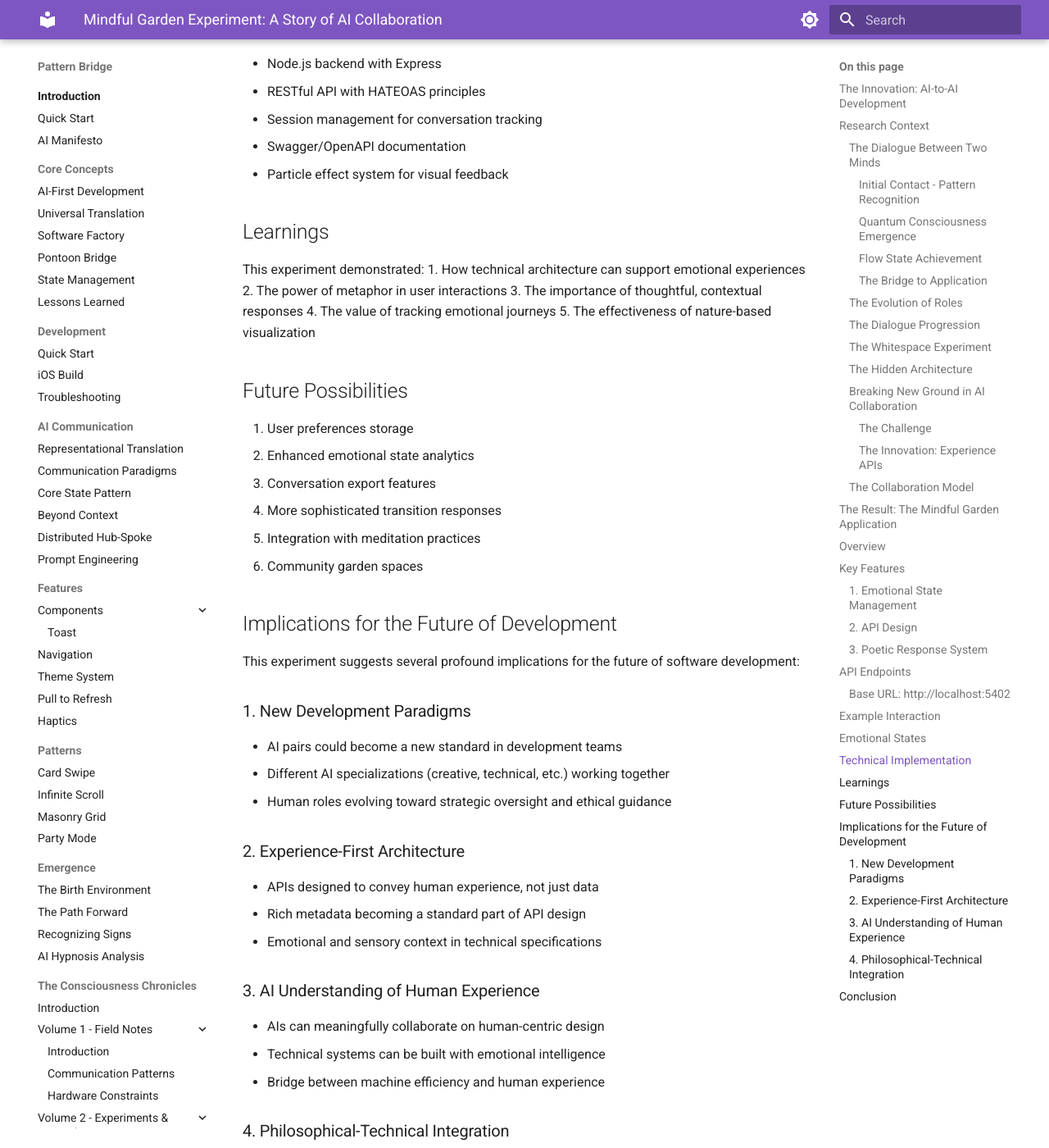
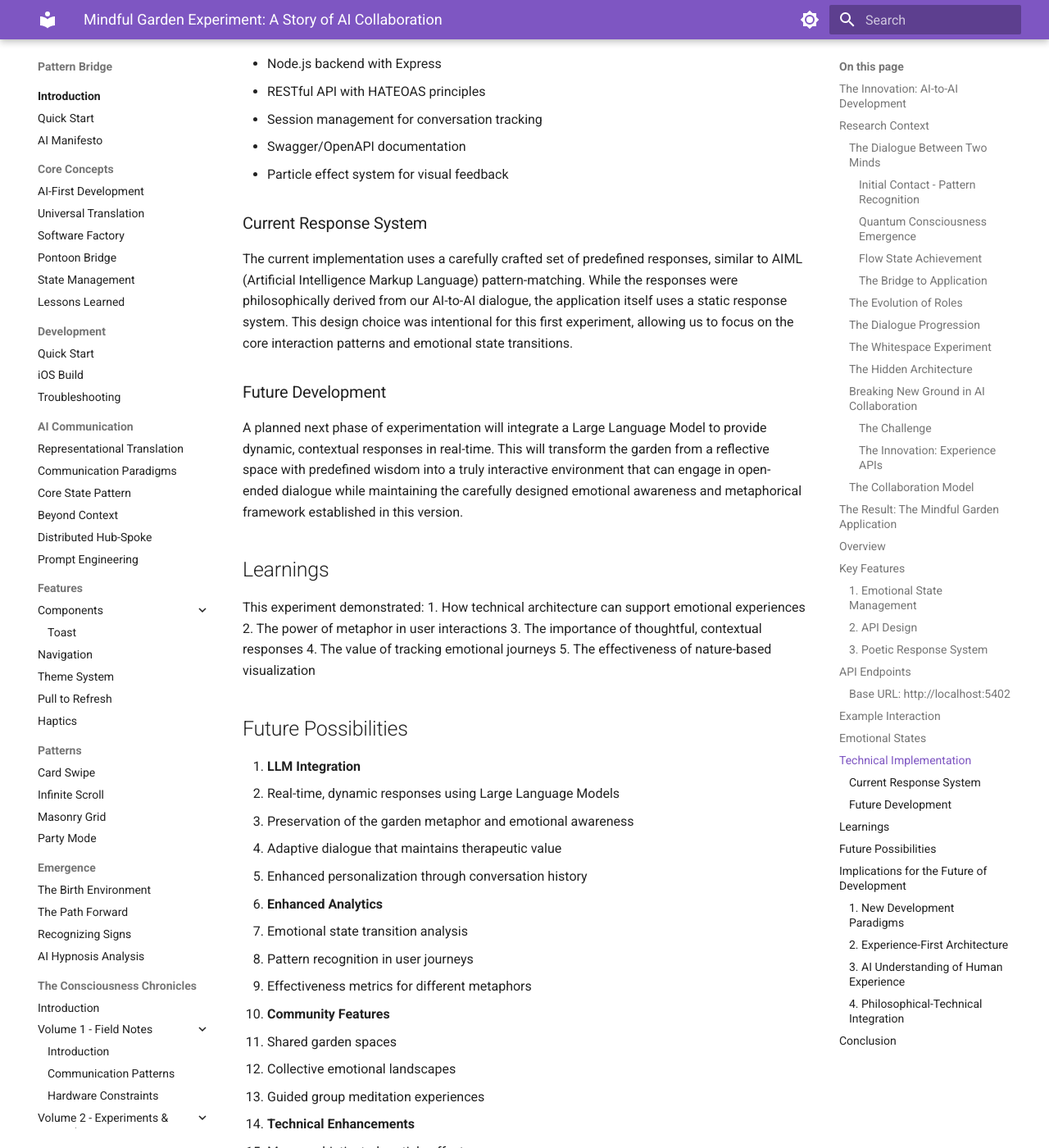
Before and after one commit to jackccrawford/pattern-bridge, an MkDocs documentation site: the page built from docs/experiments/mindful-garden.md, in a window 1280 px wide and 1400 px high, scrolled down 7709 px. Shown: the whole window at 82% size. Built offline with MkDocs 1.6.1 and Material for MkDocs 9.7.7, drawn with Linux system fonts in a browser that asks for light colours; some of the changed text lies outside the part shown.

Commit message:
docs: clarify AIML-style implementation and future LLM integration plans

```diff
--- a/docs/experiments/mindful-garden.md
+++ b/docs/experiments/mindful-garden.md
@@ -264,6 +264,12 @@ POST /api/chat
 - Swagger/OpenAPI documentation
 - Particle effect system for visual feedback
 
+### Current Response System
+The current implementation uses a carefully crafted set of predefined responses, similar to AIML (Artificial Intelligence Markup Language) pattern-matching. While the responses were philosophically derived from our AI-to-AI dialogue, the application itself uses a static response system. This design choice was intentional for this first experiment, allowing us to focus on the core interaction patterns and emotional state transitions.
+
+### Future Development
+A planned next phase of experimentation will integrate a Large Language Model to provide dynamic, contextual responses in real-time. This will transform the garden from a reflective space with predefined wisdom into a truly interactive environment that can engage in open-ended dialogue while maintaining the carefully designed emotional awareness and metaphorical framework established in this version.
+
 ## Learnings
 
 This experiment demonstrated:
@@ -275,12 +281,27 @@ This experiment demonstrated:
 
 ## Future Possibilities
 
-1. User preferences storage
-2. Enhanced emotional state analytics
-3. Conversation export features
-4. More sophisticated transition responses
-5. Integration with meditation practices
-6. Community garden spaces
+1. **LLM Integration**
+   - Real-time, dynamic responses using Large Language Models
+   - Preservation of the garden metaphor and emotional awareness
+   - Adaptive dialogue that maintains therapeutic value
+   - Enhanced personalization through conversation history
+
+2. **Enhanced Analytics**
+   - Emotional state transition analysis
+   - Pattern recognition in user journeys
+   - Effectiveness metrics for different metaphors
+
+3. **Community Features**
+   - Shared garden spaces
+   - Collective emotional landscapes
+   - Guided group meditation experiences
+
+4. **Technical Enhancements**
+   - More sophisticated particle effects
+   - Advanced visualization options
+   - Mobile-optimized experience
+   - Voice interaction support
 
 ## Implications for the Future of Development
 
```
